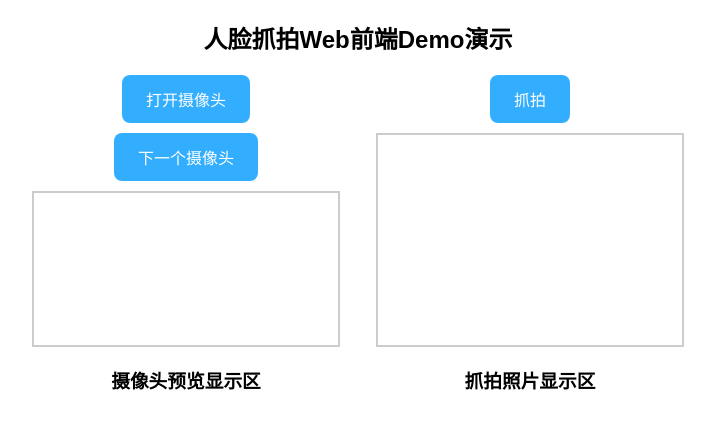
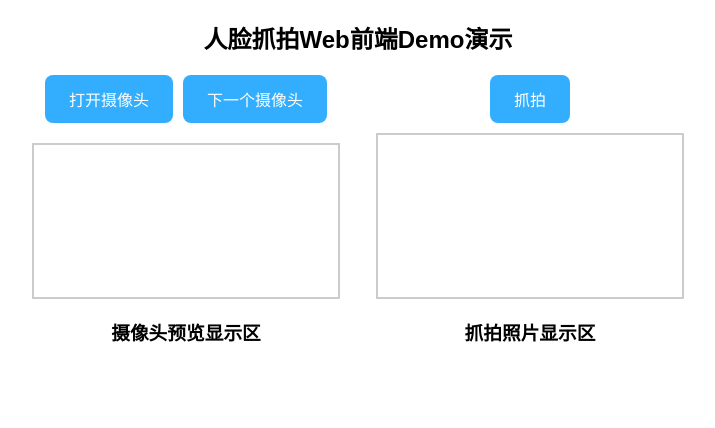
Before and after one commit to ChengChengsjz/Camera_Capture_Demo, a plain HTML site: page index.html in a window 1280 px wide. Shown: the whole page, without its empty margins (282-997 px from the left). Drawn offline with Linux system fonts and the light colour scheme.

Commit message:
v1.1.3
Improved the composition

```diff
--- a/index.html
+++ b/index.html
@@ -11,8 +11,10 @@
   <div class="container">
     <!-- 左侧：视频预览 -->
     <div class="video-box">
-      <button id="start">打开摄像头</button>
-      <button id="nextCamera">下一个摄像头</button>
+      <div class="button-row">
+        <button id="start">打开摄像头</button>
+        <button id="nextCamera">下一个摄像头</button>
+      </div>
       <video id="video" autoplay></video>
       <h3>摄像头预览显示区</h3>
     </div>
--- a/style.css
+++ b/style.css
@@ -9,13 +9,18 @@ body {
   margin-top: 20px;
 }
 
+.button-row {
+  display: flex;         /* 水平排列按钮 */
+  gap: 10px;             /* 按钮间距 */
+  margin-bottom: 10px;   /* 与视频保持距离 */
+}
+
 .video-box, .photo-box {
   display: flex;
   flex-direction: column; /* 垂直排列：按钮在上，视频在下 */
   align-items: center;    /* 居中对齐 */
   margin: 0 20px;
 }
-
 
 video, canvas {
   width: 100%;
```
